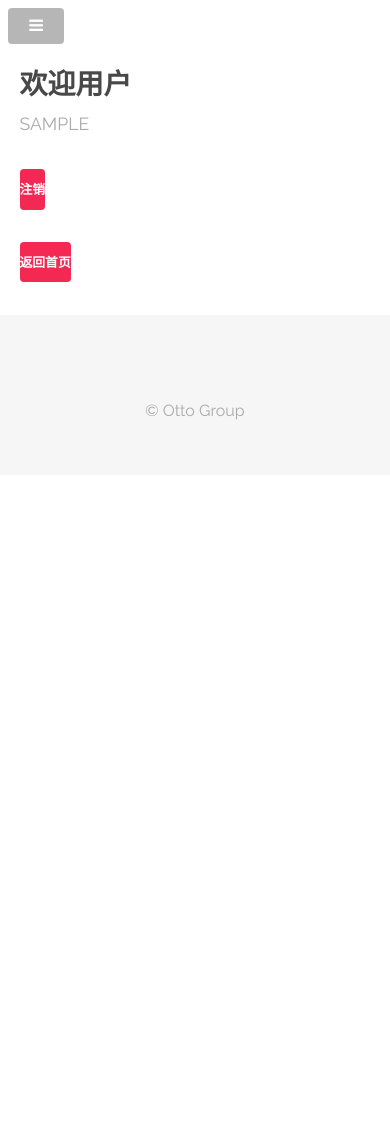
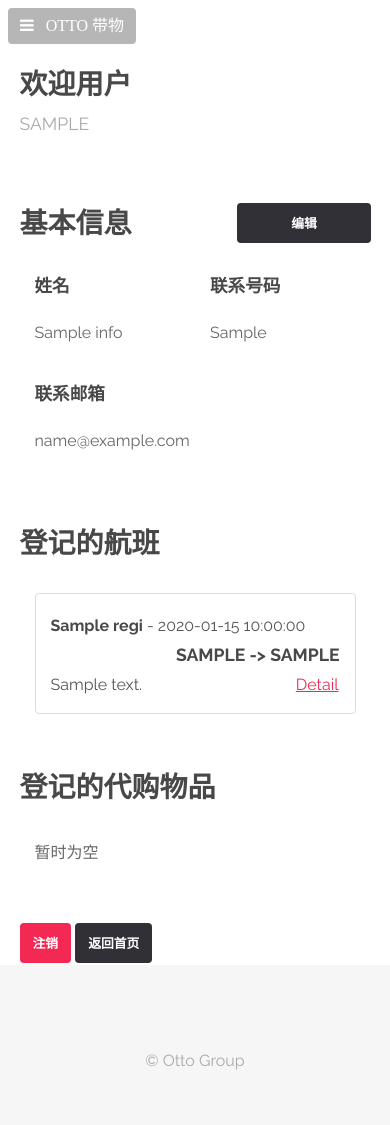
Before and after one commit to mymjack/Project-Alpha, a PHP site: page /pages/welcome.php in a window 390 px wide. Before the commit the page ends 420 px from the top, so only its background shows below. Run offline with PHP 8.4, Linux system fonts and the light colour scheme; the visitor is signed in with stand-in values (Sample User, id 1); tables that the repository leaves empty or names only in its code hold one stand-in row (values such as "Sample post").

Commit message:
now one can fill in information in user page

```diff
--- a/assets/css/main-cleaned.css
+++ b/assets/css/main-cleaned.css
@@ -42,34 +42,28 @@ body {
 .container {
 	margin-left: auto;
 	margin-right: auto;
-}
-.container {
 	width: 80em;
 }
+	.container::after {
+		clear: both;
+		content: '';
+		display: block;
+	}
+
 @media screen and (max-width: 1680px) {
-	.container {
-		width: 80em;
-	}
+	.container { width: 80em; }
 }
 @media screen and (max-width: 1280px) {
-	.container {
-		width: 65em;
-	}
+	.container { width: 65em; }
 }
 @media screen and (max-width: 980px) {
-	.container {
-		width: 90%;
-	}
+	.container { width: 90%; }
 }
 @media screen and (max-width: 736px) {
-	.container {
-		width: 90% !important;
-	}
+	.container { width: 90% !important; }
 }
 @media screen and (max-width: 480px) {
-	.container {
-		width: 90% !important;
-	}
+	.container { width: 90% !important; }
 }
 
 /* Grid */
@@ -108,155 +102,60 @@ body {
 	padding-left: 15px;
 	float: left;
 }
-.col-xs-12 {
-	width: 100%;
-}
-.col-xs-11 {
-	width: 91.66666667%;
-}
-.col-xs-10 {
-	width: 83.33333333%;
-}
-.col-xs-9 {
-	width: 75%;
-}
-.col-xs-8 {
-	width: 66.66666667%;
-}
-.col-xs-7 {
-	width: 58.33333333%;
-}
-.col-xs-6 {
-	width: 50%;
-}
-.col-xs-5 {
-	width: 41.66666667%;
-}
-.col-xs-4 {
-	width: 33.33333333%;
-}
-.col-xs-3 {
-	width: 25%;
-}
-.col-xs-2 {
-	width: 16.66666667%;
-}
-.col-xs-1 {
-	width: 8.33333333%;
-}
+.col-xs-12 { width: 100%; }
+.col-xs-11 { width: 91.66666667%; }
+.col-xs-10 { width: 83.33333333%; }
+.col-xs-9 { width: 75%; }
+.col-xs-8 { width: 66.66666667%; }
+.col-xs-7 { width: 58.33333333%; }
+.col-xs-6 { width: 50%; }
+.col-xs-5 { width: 41.66666667%; }
+.col-xs-4 { width: 33.33333333%; }
+.col-xs-3 { width: 25%; }
+.col-xs-2 { width: 16.66666667%; }
+.col-xs-1 { width: 8.33333333%; }
+
 @media (min-width: 768px) {
-	.col-sm-12 {
-	width: 100%;
-	}
-	.col-sm-11 {
-	width: 91.66666667%;
-	}
-	.col-sm-10 {
-	width: 83.33333333%;
-	}
-	.col-sm-9 {
-	width: 75%;
-	}
-	.col-sm-8 {
-	width: 66.66666667%;
-	}
-	.col-sm-7 {
-	width: 58.33333333%;
-	}
-	.col-sm-6 {
-	width: 50%;
-	}
-	.col-sm-5 {
-	width: 41.66666667%;
-	}
-	.col-sm-4 {
-	width: 33.33333333%;
-	}
-	.col-sm-3 {
-	width: 25%;
-	}
-	.col-sm-2 {
-	width: 16.66666667%;
-	}
-	.col-sm-1 {
-	width: 8.33333333%;
-	}
+	.col-sm-12 { width: 100%; }
+	.col-sm-11 { width: 91.66666667%; }
+	.col-sm-10 { width: 83.33333333%; }
+	.col-sm-9 { width: 75%; }
+	.col-sm-8 { width: 66.66666667%; }
+	.col-sm-7 { width: 58.33333333%; }
+	.col-sm-6 { width: 50%; }
+	.col-sm-5 { width: 41.66666667%; }
+	.col-sm-4 { width: 33.33333333%; }
+	.col-sm-3 { width: 25%; }
+	.col-sm-2 { width: 16.66666667%; }
+	.col-sm-1 { width: 8.33333333%; }
 }
 @media (min-width: 992px) {
-	.col-md-12 {
-	width: 100%;
-	}
-	.col-md-11 {
-	width: 91.66666667%;
-	}
-	.col-md-10 {
-	width: 83.33333333%;
-	}
-	.col-md-9 {
-	width: 75%;
-	}
-	.col-md-8 {
-	width: 66.66666667%;
-	}
-	.col-md-7 {
-	width: 58.33333333%;
-	}
-	.col-md-6 {
-	width: 50%;
-	}
-	.col-md-5 {
-	width: 41.66666667%;
-	}
-	.col-md-4 {
-	width: 33.33333333%;
-	}
-	.col-md-3 {
-	width: 25%;
-	}
-	.col-md-2 {
-	width: 16.66666667%;
-	}
-	.col-md-1 {
-	width: 8.33333333%;
-	}
+	.col-md-12 { width: 100%; }
+	.col-md-11 { width: 91.66666667%; }
+	.col-md-10 { width: 83.33333333%; }
+	.col-md-9 { width: 75%; }
+	.col-md-8 { width: 66.66666667%; }
+	.col-md-7 { width: 58.33333333%; }
+	.col-md-6 { width: 50%; }
+	.col-md-5 { width: 41.66666667%; }
+	.col-md-4 { width: 33.33333333%; }
+	.col-md-3 { width: 25%; }
+	.col-md-2 { width: 16.66666667%; }
+	.col-md-1 { width: 8.33333333%; }
 }
 @media (min-width: 1200px) {
-	.col-lg-12 {
-	width: 100%;
-	}
-	.col-lg-11 {
-	width: 91.66666667%;
-	}
-	.col-lg-10 {
-	width: 83.33333333%;
-	}
-	.col-lg-9 {
-	width: 75%;
-	}
-	.col-lg-8 {
-	width: 66.66666667%;
-	}
-	.col-lg-7 {
-	width: 58.33333333%;
-	}
-	.col-lg-6 {
-	width: 50%;
-	}
-	.col-lg-5 {
-	width: 41.66666667%;
-	}
-	.col-lg-4 {
-	width: 33.33333333%;
-	}
-	.col-lg-3 {
-	width: 25%;
-	}
-	.col-lg-2 {
-	width: 16.66666667%;
-	}
-	.col-lg-1 {
-	width: 8.33333333%;
-	}
+	.col-lg-12 { width: 100%; }
+	.col-lg-11 { width: 91.66666667%; }
+	.col-lg-10 { width: 83.33333333%; }
+	.col-lg-9 { width: 75%; }
+	.col-lg-8 { width: 66.66666667%; }
+	.col-lg-7 { width: 58.33333333%; }
+	.col-lg-6 { width: 50%; }
+	.col-lg-5 { width: 41.66666667%; }
+	.col-lg-4 { width: 33.33333333%; }
+	.col-lg-3 { width: 25%; }
+	.col-lg-2 { width: 16.66666667%; }
+	.col-lg-1 { width: 8.33333333%; }
 }
 
 /* Basic */
@@ -410,21 +309,13 @@ hr {
 	border-bottom: solid 1px rgba(144, 144, 144, 0.25);
 	margin: 2em 0;
 }
-	hr.major {
-		margin: 3em 0;
-	}
-.align-left {
-	text-align: left;
-}
-.align-center {
-	text-align: center;
-}
-.align-right {
-	text-align: right;
-}
-.clear-both {
-	clear: both;
-}
+	hr.major { margin: 3em 0; }
+
+.align-left { text-align: left; }
+.align-center { text-align: center; }
+.align-right { text-align: right; }
+.clear-both { clear: both; }
+.hidden { display: none; }
 
 /* Button */
 input[type="submit"],
@@ -600,6 +491,7 @@ button,
 /* Form */
 form {
 	margin: 0 0 2em 0;
+	width: 100%;
 }
 label {
 	color: #484848;
@@ -676,12 +568,10 @@ textarea {
 input[type="text"],
 input[type="password"],
 input[type="email"],
-select {
-	height: 2.75em;
-}
-textarea {
-	padding: 0.75em 1em;
-}
+select { height: 2.75em; }
+
+textarea { padding: 0.75em 1em; }
+
 input[type="checkbox"],
 input[type="radio"] {
 	-moz-appearance: none;
@@ -1025,6 +915,9 @@ header.major {
 		font-size: 1.7em;
 		margin-bottom: 0;
 	}
+header.minor h2, header.minor h3, header.minor h4, header.minor h5, header.minor h6 {
+	display: inline-block;
+}
 @media screen and (max-width: 1280px) {
 	header.major {
 		margin-bottom: 4em;
--- a/assets/js/main.js
+++ b/assets/js/main.js
@@ -150,13 +150,27 @@ function register() {
     });
 }
 
-// Grabs all input fields in the given form and make a data string for GET/POST
-// function inputsToData($form) {
-// 	var data = '';
-// 	$($form).find('input').each(function(){
-// 		if ($.inArray($(this).attr('type'), ['button', 'submit']) < 0) {
-// 			data += '&' + $(this).attr('name') + '=' + $(this).val();
-// 		}
-// 	});
-// 	return data.substring(1, data.length);
-// }
+function toggleInfo() {
+	$('#info-form-btn').find("> button").toggleClass('hidden');
+	$('#info-form').find("> div.row").toggleClass('hidden');
+}
+
+function saveInfo() {
+	$.ajax({
+		url: './save-info.php',
+    	type: "POST",
+		data: $('#info-form-form').serialize(),
+		success: function(result) {
+			data = JSON.parse(result);
+			if (data.status == 'success') {
+				notify("您的信息已成功保存", 'notify-green');
+				setTimeout(function(){location.reload();}, 2500);
+			} else {
+				notify(data.errorMsg, 'notify-red');
+			}
+		},
+		error: function(result) {
+			notify("服务器繁忙，请稍后重试", 'notify-red');
+		}
+    });
+}
--- a/pages/welcome.php
+++ b/pages/welcome.php
@@ -3,13 +3,26 @@
 	include('utils.php');
 	configSession();
 	loginRequired("请先登录再访问" . $title, "welcome.php");
+
+	// General user info
+	$sql = "SELECT name, cell, email FROM usr_info WHERE username='".$_SESSION['login_user']."';";
+	$row = mysqli_fetch_array(mysqli_query($db, $sql));
+	$name = $row['name'] ?: $_SESSION['login_user'];
+
+	// Registered flights
+	$sqlf = "SELECT id, name, departures, arrivals, traveldate, description FROM usr_regis WHERE username='".$_SESSION['login_user']."' ORDER BY traveldate;";
+	$resultf = mysqli_query($db, $sqlf);
+
+	// Registered flights
+	$sqli = "SELECT id, itemName, price, weight, description FROM item_regis WHERE username='".$_SESSION['login_user']."';";
+	$resulti = mysqli_query($db, $sqli);
 ?>
 <html>
 	<head>
 		<title>登录成功 - Otto带物</title>
 		<meta charset="utf-8" />
 		<meta name="viewport" content="width=device-width, initial-scale=1" />
-		<link rel="stylesheet" href="../assets/css/main.css" />
+		<link rel="stylesheet" href="../assets/css/main-cleaned.css" />
 	</head>
 	<body>
 
@@ -24,14 +37,118 @@
 					<h2>欢迎用户</h2>
 					<p><?php echo $_SESSION['login_user']; ?></p>
 				</header>
+			</div>
+		</section>
 
-   	 			  		<form action="logout.php">
-							<input class="button special small" type="submit" value="注销">
+
+		<!-- General Info -->
+		<section id="info" class="wrapper">
+			<div class="container">
+
+				<div id="noti" class="notify-container">
+					<div class="notify-red"></div>
+				</div>
+
+				<header class="minor">
+					<h2>基本信息</h2>
+
+					<span id="info-form-btn">
+						<button class="small wide-always badge" id="edit-info">编辑</button>
+						<button class="small wide-always badge special hidden" id="save-info">保存</button>
+					</span>
+
+				</header>
+				<div id="info-form">
+					<div class="row">
+						<div class="col-xs-6 col-sm-3 col-md-2">
+							<h4>姓名</h4>
+							<p> <?php echo $name ?><p>
+						</div>
+
+						<div class="col-xs-6 col-sm-3 col-md-2">
+							<h4>联系号码</h4><p> <?php echo $row['cell'] ?> </p>
+						</div>
+
+						<div class="col-xs-6 col-sm-3 col-md-2">
+							<h4>联系邮箱</h4><p> <?php echo $row['email'] ?> </p>
+						</div>
+					</div>
+
+					<div class="row hidden">
+						<form id="info-form-form">
+							<div class="col-xs-6 col-sm-3 col-md-2">
+								<h4>姓名</h4>
+								<input type="text" name="name" id="name" value="<?php echo $name ?>" />
+							</div>
+
+							<div class="col-xs-6 col-sm-3 col-md-2">
+								<h4>联系号码</h4>
+								<input type="text" name="cell" id="cell" value="<?php echo $row['cell'] ?>" />
+							</div>
+
+							<div class="col-xs-6 col-sm-3 col-md-2">
+								<h4>联系邮箱</h4>
+								<input type="text" name="email" id="email" value="<?php echo $row['email'] ?>" />
+							</div>
 						</form>
-   	 			  		<form action="../index.php">
-							<input class="button special small" type="submit" value="返回首页">
-						</form>
+					</div>
+				</div>
 
+			</div>
+		</section>
+
+		<!-- Register Info -->
+		<section id="flights" class="wrapper">
+			<div class="container">
+				<header class="minor"> <h2>登记的航班</h2> </header>
+
+				<div class="list-group-display-content col-xs-12">
+					<?php if($resultf && mysqli_num_rows($resultf) > 0) {
+						while($row = mysqli_fetch_array($resultf)) {
+							$id = $row['id'];
+							$name = $row['name'];
+							$dep = $row['departures'];
+							$date = $row['traveldate'];
+							$arri = $row['arrivals'];
+							$des = $row['description'];
+							echo "<a href='pages/single.php?id_key=$id' class='display-content' style='text-decoration:none;'>
+								<div class='name-date'>
+									<div class='col-xs-12 col-sm-7'>
+										<strong>$name</strong> - $date
+									</div>
+									<h4 class='col-xs-12 col-sm-5'>$dep -> $arri</h4>
+								</div>
+								<div class='oneline-desc'>$des</div></a>";
+							}
+						} else {
+							echo "暂时为空";
+						} ?>
+				</div>
+			</div>
+		</section>
+
+		<!-- Items Info -->
+		<section id="items" class="wrapper">
+			<div class="container">
+				<header class="minor"> <h2>登记的代购物品</h2> </header>
+
+				<div class="list-group-display-content col-xs-12">
+					<?php if($resulti && mysqli_num_rows($resulti) > 0) {
+						while($row = mysqli_fetch_array($resulti)) {
+								// Place stub
+							}
+							echo "暂时为空";
+						} else {
+							echo "暂时为空";
+						} ?>
+				</div>
+			</div>
+		</section>
+
+		<section id="anchors" class="wrapper">
+			<div class="container">
+				<a href="logout.php" class="button special small wide-always">注销</a>
+				<a href="logout.php" class="button small wide-always">返回首页</a>
 			</div>
 		</section>
 
@@ -52,6 +169,10 @@
 		<script src="../assets/js/util.js"></script>
 		<script src="../assets/js/main.js"></script>
 		<script src="../bootstrap-3.3.7-dist/js/bootstrap.js"></script>
+		<script type="text/javascript">
+			$('#edit-info').click(function(){toggleInfo()});
+			$('#save-info').click(function(){saveInfo()});
+		</script>
 
 	</body>
 </html>
```
Also changed, not shown: pages/save-info.php (added, +16 -0 lines), index.php (indentation only). Lines whose indentation alone changed are shown as unchanged.
